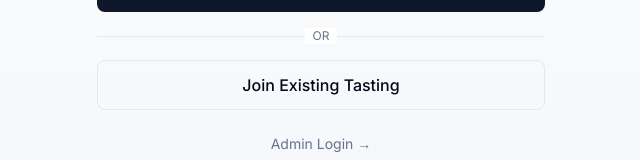
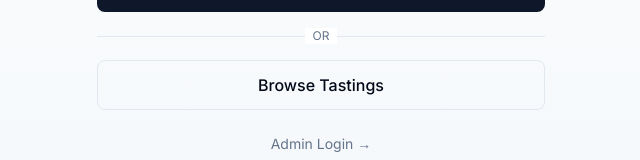
Before and after one commit to skulia15/Hredjar-Bjorsmakk, a Next.js app: page / in a window 1280 px wide. Shown: the part 383-543 px from the top of the page, without its empty margins (319-959 px from the left). Built offline with nearby package versions, Linux system fonts and the light colour scheme.

Commit message:
Add navigation links to new pages
- Add "View Tastings" button to admin users page linking to /admin/tastings
- Update homepage to link to /tastings instead of non-existent /join page
- Improve admin navigation flow between users and tastings pages

```diff
--- a/src/app/admin/users/page.tsx
+++ b/src/app/admin/users/page.tsx
@@ -77,12 +77,20 @@ export default function AdminUsersPage() {
             <h1 className="text-3xl font-bold">User Management</h1>
             <p className="text-muted-foreground">Manage users and leader permissions</p>
           </div>
+          <div className="flex gap-2">
+            <Link
+              href="/admin/tastings"
+              className="px-4 py-2 bg-primary text-primary-foreground rounded hover:bg-primary/90"
+            >
+              View Tastings
+            </Link>
             <Link
               href="/"
               className="px-4 py-2 border rounded hover:bg-accent"
             >
               ← Home
             </Link>
+          </div>
         </div>
 
         {/* Stats */}
--- a/src/app/page.tsx
+++ b/src/app/page.tsx
@@ -32,10 +32,10 @@ export default function HomePage() {
           </div>
 
           <Link
-            href="/join"
+            href="/tastings"
             className="block w-full px-4 py-3 text-center border border-input rounded-lg font-medium hover:bg-accent hover:text-accent-foreground transition-colors"
           >
-            Join Existing Tasting
+            Browse Tastings
           </Link>
 
           <Link
```
Lines whose indentation alone changed are shown as unchanged.
